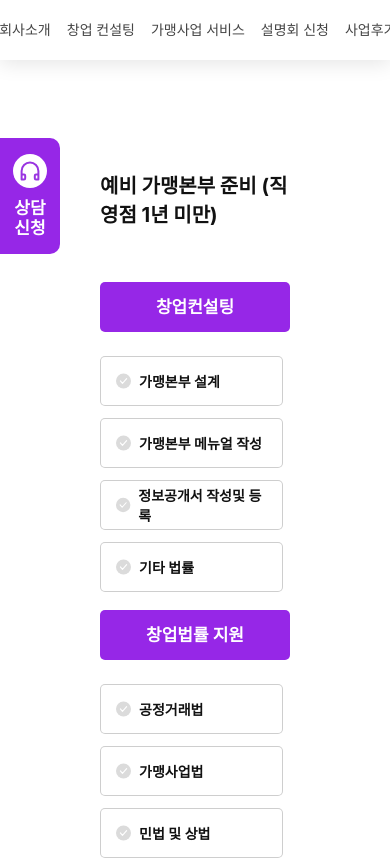
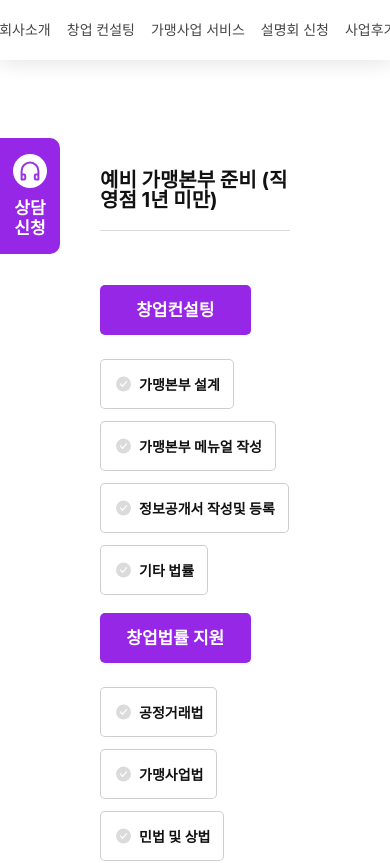
Before and after one commit to kimyeji89/amento, a React (Create React App) app: page /processDetail in a window 390 px wide. Shown: the top 863 px of the page. Built offline with nearby package versions, Linux system fonts and the light colour scheme; a web font is replaced by a local one.

Commit message:
[ADD] 모바일 프로세스 디테일 페이지 퍼블리싱

```diff
--- a/src/pages/ProcessDetailPage/CheckBoxInput.jsx
+++ b/src/pages/ProcessDetailPage/CheckBoxInput.jsx
@@ -76,13 +76,7 @@ const label_css = css`
     }
   }
   @media (max-width: 1024px) {
-    &.big {
-      br {
-        display: none;
-      }
-      height: 50px;
-      width: auto;
-    }
+    width: fit-content;
   }
 `;
 
--- a/src/pages/ProcessDetailPage/ProcessDetailPage.jsx
+++ b/src/pages/ProcessDetailPage/ProcessDetailPage.jsx
@@ -461,6 +461,10 @@ const ctn = css`
   @media (max-width: 1919px) {
     padding: 80px 100px 266px 100px;
   }
+  @media (max-width: 375px) {
+    margin: 66px auto 0;
+    padding: 34px 20px;
+  }
 `;
 
 const page_title = css`
@@ -468,10 +472,14 @@ const page_title = css`
   margin-bottom: 54px;
   color: var(--black, #111);
   font-size: 20px;
-  font-style: normal;
   font-weight: 700;
-  line-height: normal;
-  text-align: left;
+  padding-bottom: 20px;
+  border-bottom: 1px solid #dbdbdb;
+  @media (max-width: 375px) {
+    font-size: 17px;
+    line-height: 120%;
+    margin-bottom: 33px;
+  }
 `;
 
 const form_ctn = css`
@@ -521,6 +529,9 @@ const input_ctn = css`
   display: flex;
   gap: 12px;
   flex-wrap: wrap;
+  @media (max-width: 375px) {
+    gap: 10px;
+  }
 `;
 
 const group = css`
@@ -552,10 +563,12 @@ const group = css`
   }
   @media (max-width: 1024px) {
     margin-right: 0;
-    max-width: 100%;
     &.big {
       height: 50px;
     }
+  }
+  @media (max-width: 375px) {
+    width: fit-content;
   }
 `;
 
```
